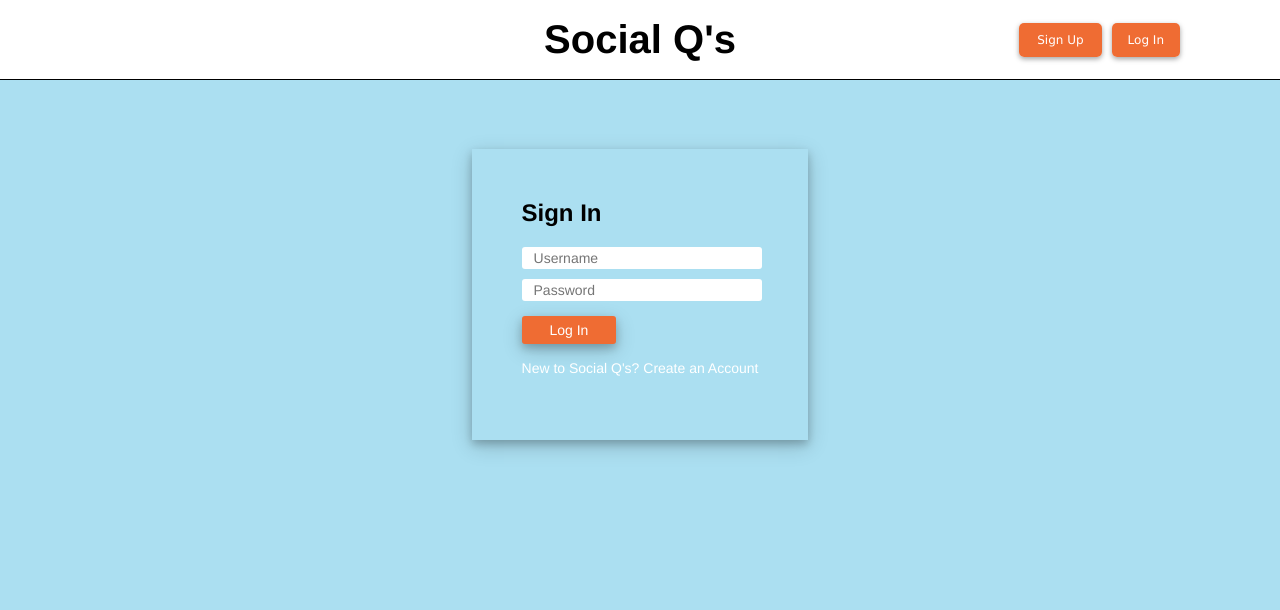
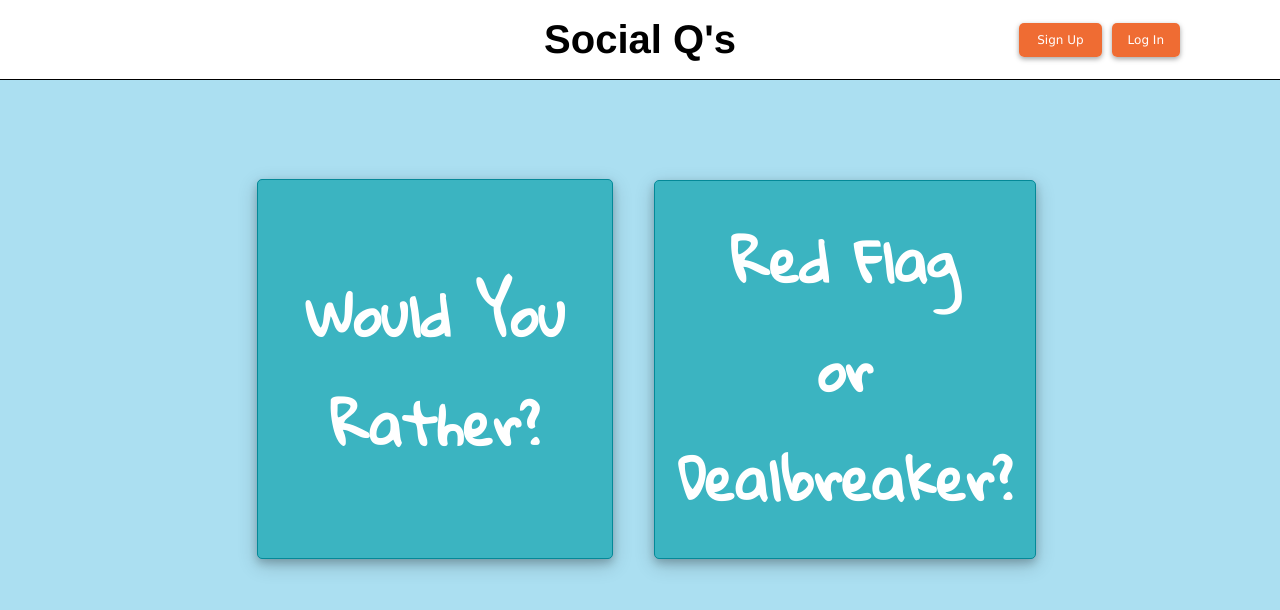
Before and after one commit to jkern-dev/SocialQ, a React (Create React App) app in the folder frontend/: page / in a window 1280 px wide. Before the commit this address led to /#/login. Shown: the top 610 px of the page. Built offline with nearby package versions, Linux system fonts and the light colour scheme.

Commit message:
Log Out Redirect

```diff
--- a/frontend/public/stylesheets/navbar/navbar.css
+++ b/frontend/public/stylesheets/navbar/navbar.css
@@ -157,7 +157,7 @@ body {
 .question-button-container-two{
     margin-top: 69px;
     height: 600px;
-    background: #E1DDDB;
+    background: #abdff1;
     position: relative;
     border-top: none;
 }
--- a/frontend/public/stylesheets/session/signup-form.css
+++ b/frontend/public/stylesheets/session/signup-form.css
@@ -107,8 +107,7 @@ body {
 }
 
 .signup-button:hover {
-    background-color: #ccc;
-    color: #EF6C33;
+    background-color: #ff8533;
 }
 
 .signup-text{
--- a/frontend/src/components/App.js
+++ b/frontend/src/components/App.js
@@ -18,7 +18,6 @@ const App = () => (
   <div className="app-page">
     <NavBarContainer />
     <Switch>
-      <ProtectedRoute exact path = "/" component={NavBarContainer}/>
       <AuthRoute exact path = "/signup" component = {SignUpFormContainer} />
       <AuthRoute exact path="/login" component={LoginFormContainer} />
       <Route exact path = "/questions" component={QuestionsContainer} />
--- a/frontend/src/components/navbar/navbar.jsx
+++ b/frontend/src/components/navbar/navbar.jsx
@@ -1,5 +1,5 @@
 import React from 'react';
-import { Link } from 'react-router-dom';
+import { withRouter, Link } from 'react-router-dom';
 import Splash from './splash';
 
 class NavBar extends React.Component {
@@ -13,6 +13,7 @@ class NavBar extends React.Component {
   logoutUser(e) {
     e.preventDefault();
     this.props.logout();
+    debugger
     this.props.history.replace('/login')
   }
 
@@ -50,4 +51,4 @@ class NavBar extends React.Component {
   }
 }
 
-export default NavBar;
+export default withRouter(NavBar);
```
